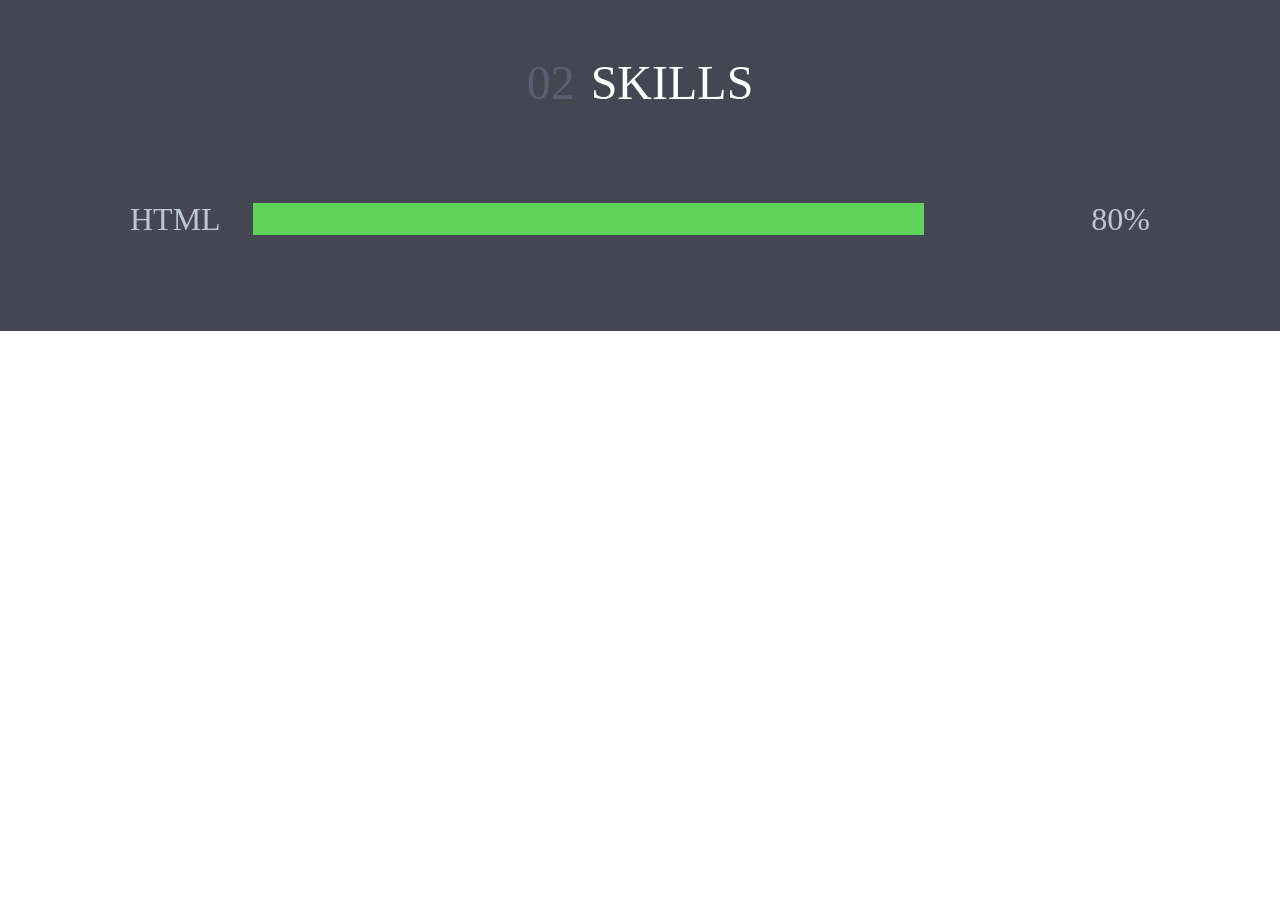
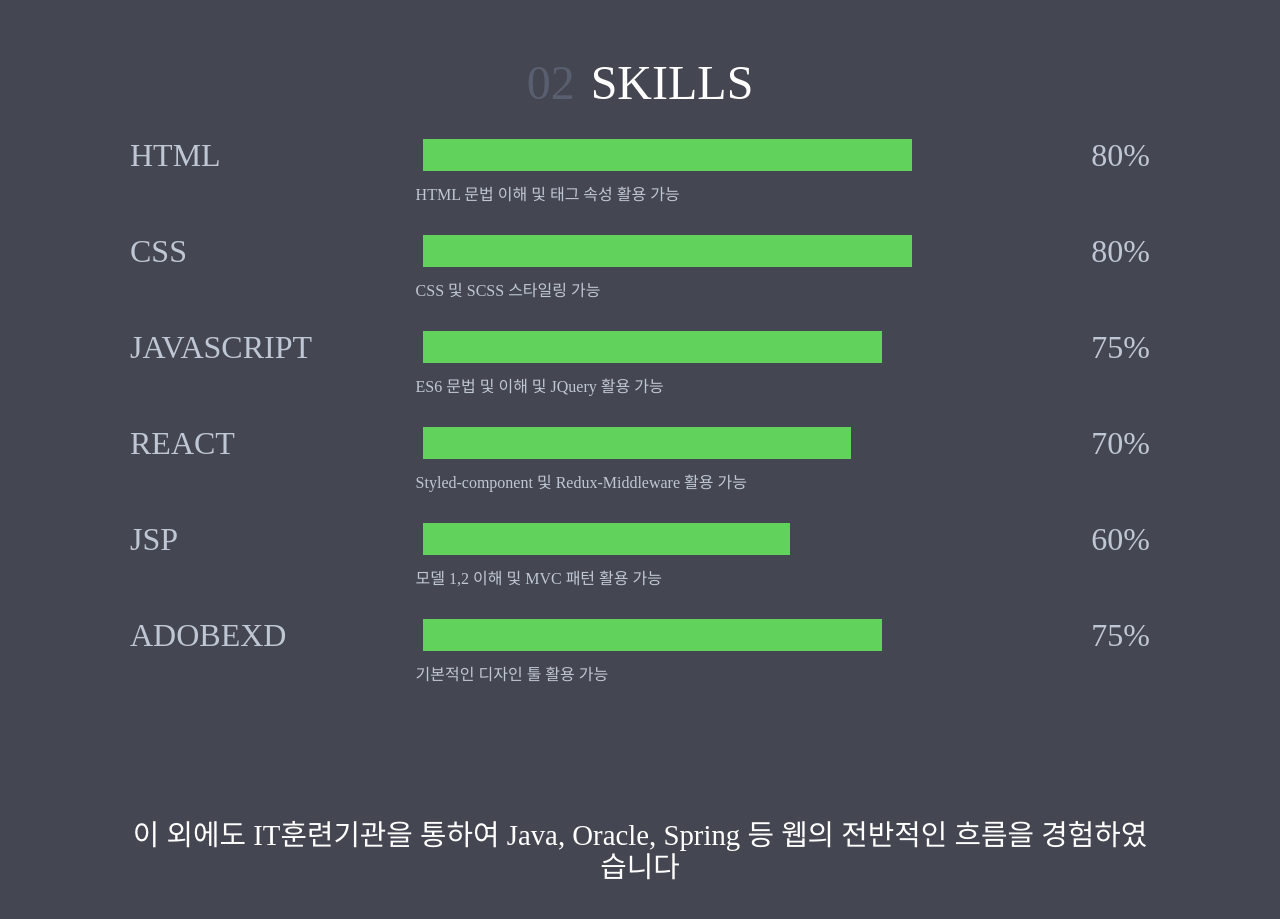
Before and after one commit to pacdong/bro_homepage, a React (Create React App) app: page / in a window 1280 px wide. Shown: the part 1200-2119 px from the top of the page. Before the commit the page ends 1531 px from the top, so only its background shows below. Built offline with nearby package versions, Linux system fonts and the light colour scheme.

Commit message:
2020-10-21 / before 03

```diff
--- a/src/App.js
+++ b/src/App.js
@@ -15,7 +15,6 @@
   }
   body {
       background-color: white;
-      font-size: 16px;
   }
   a {
       color: black;
--- a/src/Components/Skills/Chart.js
+++ b/src/Components/Skills/Chart.js
@@ -1,41 +1,59 @@
-import React from 'react'
+import React from "react";
 import styled from "styled-components";
-import colors from '../../Color/colors';
+import colors from "../../Color/colors";
 
 const Wrapper = styled.div`
   display: flex;
   flex: 1;
+  justify-content: center;
+  flex-direction: column;
+`;
+const Container = styled.div`
+  display: flex;
+  flex: 1;
   justify-content: space-between;
-align-self: center;
+  align-self: auto;
 `;
 const Title = styled.span`
+  width: 20%;
+  overflow: wrap;
   color: ${colors.chartTitleColor};
   font-size: 2rem;
   margin-right: 2rem;
 `;
 const GraphBlock = styled.div`
   display: flex;
-flex: 1;
-position: relative;
+  width: 60%;
+  justify-content: flex-start;
 `;
 const Graph = styled.div`
   background-color: ${colors.chartTintColor};
-width: 80%;
+  width: ${(props) => `${props.percentInt}%`};
 `;
 const Percent = styled.span`
   color: ${colors.chartTitleColor};
   font-size: 2rem;
 `;
 
-export default function Chart({title, percent}) {
+const Intro = styled.span`
+  margin-top: 1rem;
+  margin-bottom: 2rem;
+  margin-left: 28%;
+  color: ${colors.chartTitleColor};
+`;
+
+export default function Chart({ title, percent, text }) {
   const percentInt = parseInt(percent);
   return (
     <Wrapper>
+      <Container>
         <Title>{title}</Title>
         <GraphBlock>
-        <Graph percentInt={percentInt}/>
+          <Graph percentInt={percentInt} />
         </GraphBlock>
         <Percent>{percent}%</Percent>
+      </Container>
+      <Intro>{text}</Intro>
     </Wrapper>
-  )
+  );
 }
--- a/src/Components/Skills/Skill.js
+++ b/src/Components/Skills/Skill.js
@@ -1,8 +1,8 @@
-import React from 'react'
+import React from "react";
 import styled from "styled-components";
-import colors from '../../Color/colors';
-import TitleText from '../Common/TitleText';
-import Chart from './Chart';
+import colors from "../../Color/colors";
+import TitleText from "../Common/TitleText";
+import Chart from "./Chart";
 
 const View = styled.div`
   display: flex;
@@ -16,15 +16,55 @@
 const Wrapper = styled.div`
   width: 100%;
   padding: 0px 130px;
+  display: flex;
+  flex: 1;
+  flex-direction: column;
+`;
+
+const Summary = styled.span`
+  text-align: center;
+  color: ${colors.white};
+  font-size: 1.8rem;
+  line-height: 2rem;
+  margin-top: 104px;
 `;
 
 export default function Skill() {
   return (
     <View>
       <Wrapper>
-      <TitleText number="02" title="SKILLS"/>
-      <Chart title="HTML" percent="80"/>
+        <TitleText number="02" title="SKILLS" />
+        <Chart
+          title="HTML"
+          percent="80"
+          text="HTML 문법 이해 및 태그 속성 활용 가능"
+        />
+        <Chart title="CSS" percent="80" text="CSS 및 SCSS 스타일링 가능" />
+        <Chart
+          title="JAVASCRIPT"
+          percent="75"
+          text="ES6 문법 및 이해 및 JQuery 활용 가능"
+        />
+        <Chart
+          title="REACT"
+          percent="70"
+          text="Styled-component 및 Redux-Middleware 활용 가능"
+        />
+        <Chart
+          title="JSP"
+          percent="60"
+          text="모델 1,2 이해 및 MVC 패턴 활용 가능"
+        />
+        <Chart
+          title="ADOBEXD"
+          percent="75"
+          text="기본적인 디자인 툴 활용 가능"
+        />
+        <Summary>
+          이 외에도 IT훈련기관을 통하여 Java, Oracle, Spring 등 웹의 전반적인
+          흐름을 경험하였습니다
+        </Summary>
       </Wrapper>
     </View>
-  )
+  );
 }
--- a/src/Routes/Home.js
+++ b/src/Routes/Home.js
@@ -6,8 +6,8 @@
 
 const View = styled.div`
   display: flex;
+  flex: 1;
   flex-direction: column;
-  flex: 1;
   width: 100%;
   height: 100%;
   background-color: ${colors.gray};
```
Lines whose indentation alone changed are shown as unchanged.
